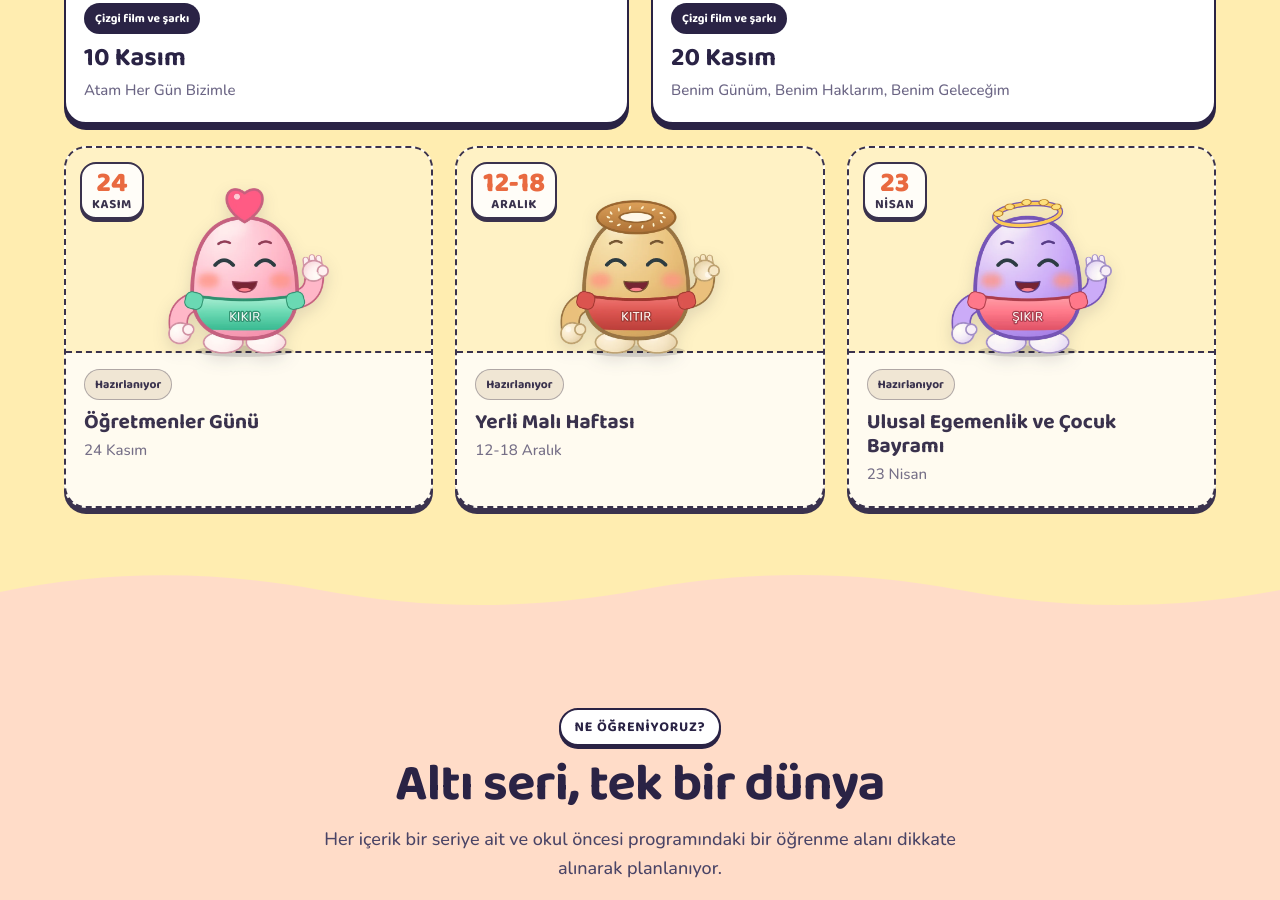
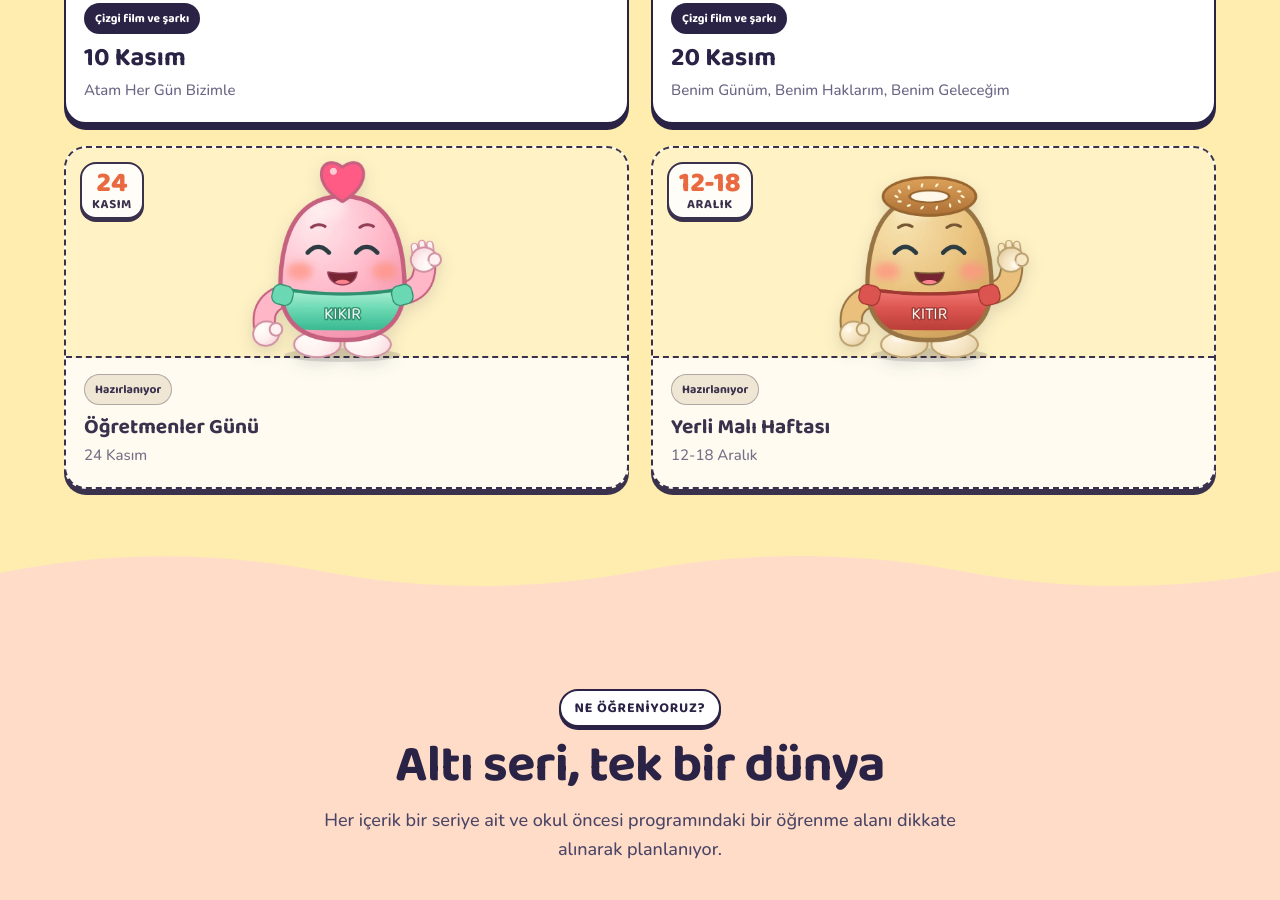
Before and after one commit to bentikir/bentikir.github.io, a plain HTML site: page aileler.html in a window 1280 px wide. Shown: the part 6325-7225 px from the top of the page. Drawn offline with Linux system fonts and the light colour scheme.

Commit message:
v35: 23 Nisan kartı şimdilik kaldırıldı

```diff
--- a/aileler.html
+++ b/aileler.html
@@ -295,13 +295,6 @@
     <span class="clip-body"><span class="chips"><span class="chip">Hazırlanıyor</span></span><span class="clip-title">Yerli Malı Haftası</span><span class="clip-sub">12-18 Aralık</span></span>
   </div>
 </li>
-<li class="day reveal">
-  <div class="day-card is-soon">
-    <span class="day-date"><b>23</b>Nisan</span>
-    <span class="day-soon-art"><img src="assets/karakterler/sikir_el_salliyor.webp" alt="" width="140" height="150" loading="lazy"></span>
-    <span class="clip-body"><span class="chips"><span class="chip">Hazırlanıyor</span></span><span class="clip-title">Ulusal Egemenlik ve Çocuk Bayramı</span><span class="clip-sub">23 Nisan</span></span>
-  </div>
-</li>
     </ul>
   </div>
 </section>
--- a/style.css
+++ b/style.css
@@ -698,3 +698,8 @@ h2{letter-spacing:-.015em}
 .day:first-child .clip-title,.day-ready .clip-title{font-size:26px}
 @media (max-width:1100px){.days{grid-template-columns:1fr 1fr}.days .day,.days .day-ready{grid-column:auto}}
 @media (max-width:600px){.days{grid-template-columns:1fr}}
+/* v35: iki "hazırlanıyor" kartı alt sırayı eşit doldursun */
+.days .day:not(.day-ready){grid-column:span 3}
+@media (max-width:1100px){.days .day:not(.day-ready){grid-column:auto}}
+.days .day:not(.day-ready) .day-soon-art img{max-width:190px}
+.days .day:not(.day-ready) .day-soon-art{aspect-ratio:auto;height:210px}@media (max-width:1100px){.days .day:not(.day-ready) .day-soon-art{aspect-ratio:16/9;height:auto}}
```
Also changed, not shown: index.html (+0 -4 lines).
